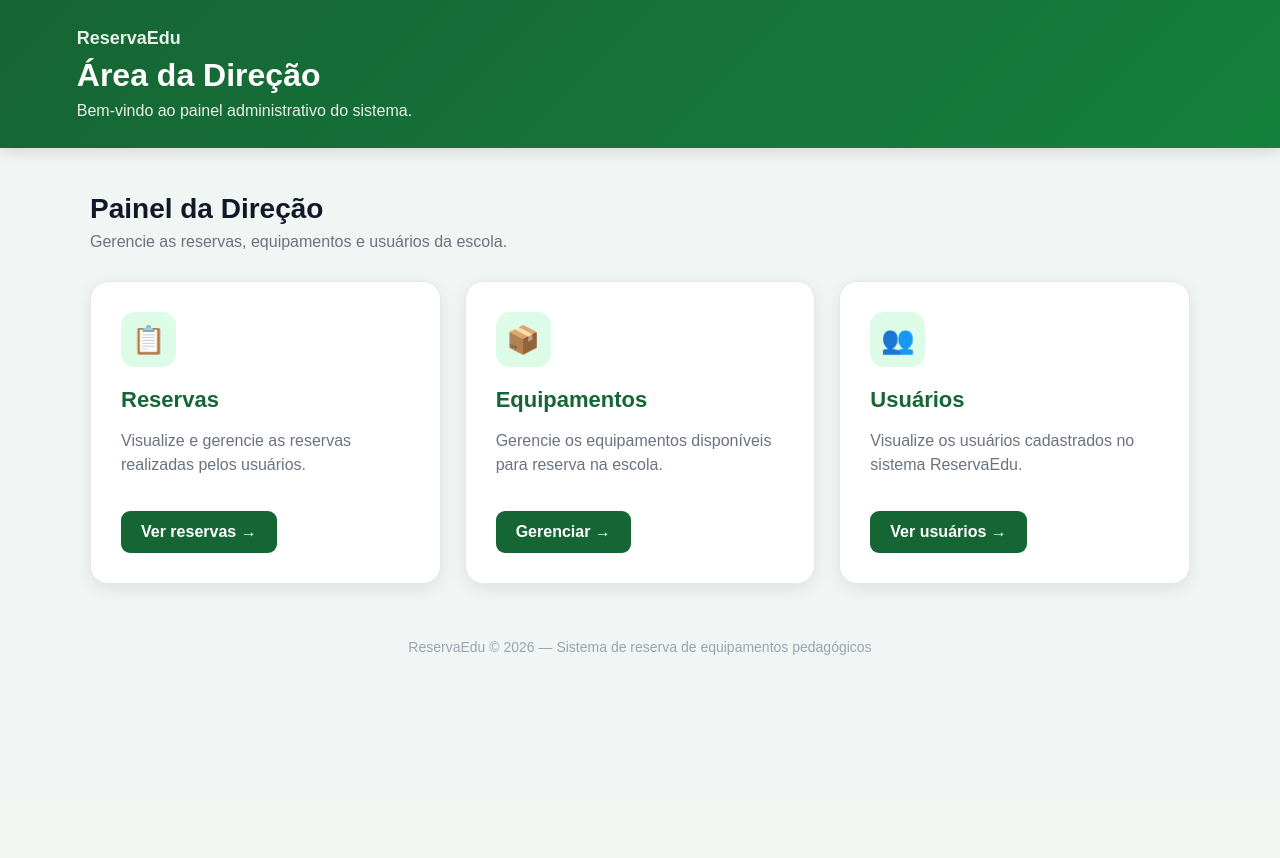
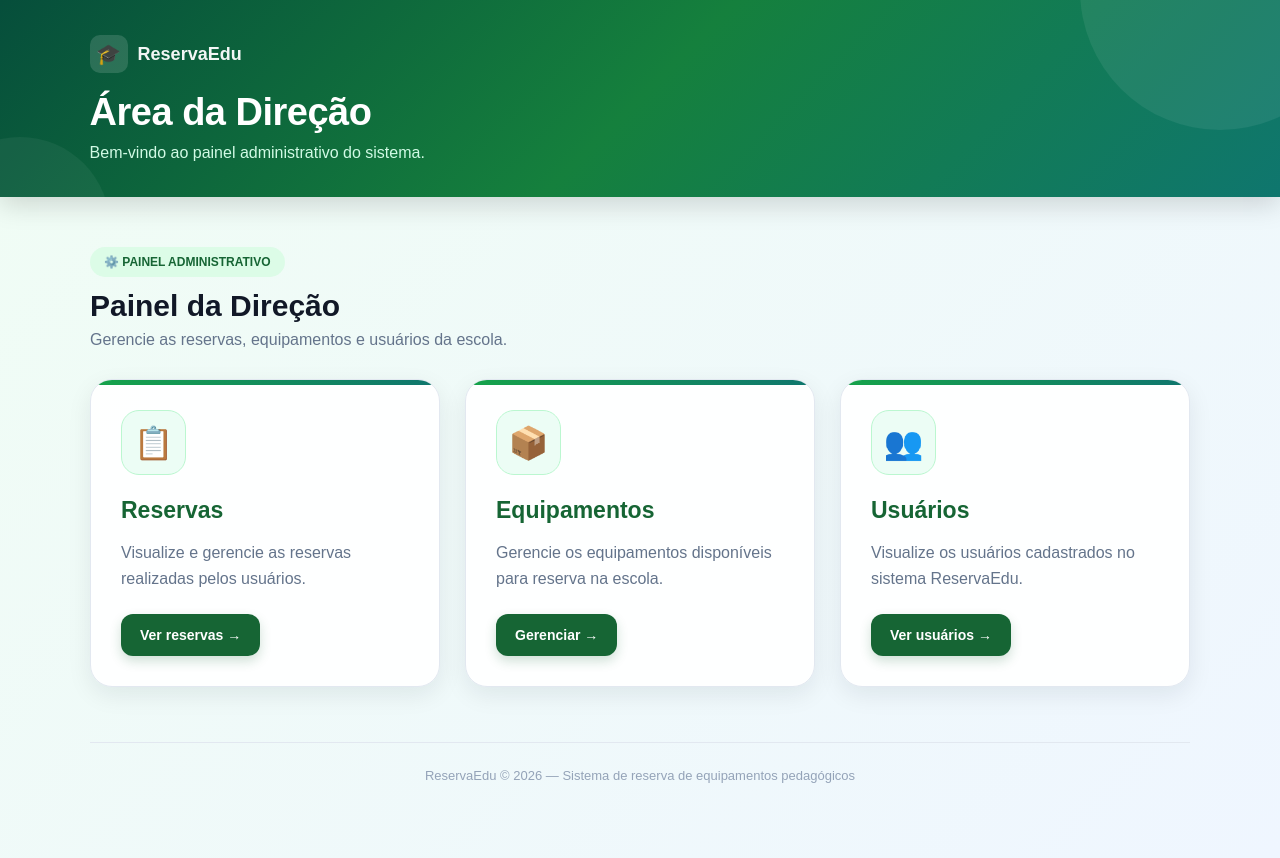
Before and after one commit to Lunna-gaby/Spark, a Django app: template reservas/templates/reservas/direcao.html in a window 1280 px wide. Before the commit the page ends 655 px from the top, so only its background shows below. Run offline with Django 5.2, Linux system fonts and the light colour scheme; the template is opened without the code that fills it, so the values that code supplies are empty.

Commit message:
Finaliza testes e melhorias visuais do ReservaEdu

```diff
--- a/reservas/templates/reservas/direcao.html
+++ b/reservas/templates/reservas/direcao.html
@@ -1,5 +1,6 @@
 <!DOCTYPE html>
 <html lang="pt-br">
+
 <head>
     <meta charset="UTF-8">
     <meta name="viewport" content="width=device-width, initial-scale=1.0">
@@ -13,144 +14,261 @@
 
         body {
             margin: 0;
-            font-family: Arial, sans-serif;
-            background: #f1f5f3;
+            font-family: Arial, Helvetica, sans-serif;
+            background: linear-gradient(135deg, #f0fdf4, #eff6ff);
             color: #1f2937;
+            min-height: 100vh;
         }
 
-        /* CABEÇALHO */
+        /* =========================
+           CABEÇALHO
+        ========================= */
+
         .topo {
-            background: linear-gradient(135deg, #166534, #15803d);
+            background: linear-gradient(135deg, #064e3b, #15803d, #0f766e);
             color: white;
-            padding: 28px 6%;
-            box-shadow: 0 4px 15px rgba(0, 0, 0, 0.12);
+            padding: 35px 7%;
+            position: relative;
+            overflow: hidden;
+            box-shadow: 0 8px 25px rgba(0, 0, 0, 0.15);
+        }
+
+        .topo::before {
+            content: "";
+            position: absolute;
+            width: 280px;
+            height: 280px;
+            border-radius: 50%;
+            background: rgba(255, 255, 255, 0.07);
+            right: -80px;
+            top: -150px;
+        }
+
+        .topo::after {
+            content: "";
+            position: absolute;
+            width: 180px;
+            height: 180px;
+            border-radius: 50%;
+            background: rgba(255, 255, 255, 0.05);
+            left: -70px;
+            bottom: -120px;
+        }
+
+        .topo-conteudo {
+            position: relative;
+            z-index: 1;
+            max-width: 1150px;
+            margin: auto;
         }
 
         .logo {
+            display: inline-flex;
+            align-items: center;
+            gap: 10px;
             font-size: 18px;
             font-weight: bold;
-            opacity: 0.9;
-            margin-bottom: 8px;
+            margin-bottom: 18px;
+            opacity: 0.95;
+        }
+
+        .logo-icone {
+            background: rgba(255, 255, 255, 0.15);
+            width: 38px;
+            height: 38px;
+            border-radius: 10px;
+            display: flex;
+            align-items: center;
+            justify-content: center;
+            font-size: 20px;
         }
 
         .topo h1 {
             margin: 0;
-            font-size: 32px;
+            font-size: 38px;
+            letter-spacing: -0.5px;
         }
 
         .topo p {
-            margin: 8px 0 0;
+            margin: 10px 0 0;
             font-size: 16px;
-            opacity: 0.9;
+            color: #d1fae5;
         }
 
-        /* CONTEÚDO */
+        /* =========================
+           CONTEÚDO
+        ========================= */
+
         .container {
             max-width: 1150px;
-            margin: 0 auto;
-            padding: 45px 25px;
+            margin: auto;
+            padding: 50px 25px;
         }
 
         .titulo {
             margin-bottom: 30px;
         }
 
+        .etiqueta {
+            display: inline-block;
+            background: #dcfce7;
+            color: #166534;
+            padding: 8px 14px;
+            border-radius: 30px;
+            font-size: 12px;
+            font-weight: bold;
+            margin-bottom: 12px;
+        }
+
         .titulo h2 {
             margin: 0 0 8px;
-            font-size: 28px;
+            font-size: 30px;
             color: #111827;
         }
 
         .titulo p {
             margin: 0;
-            color: #6b7280;
+            color: #64748b;
             font-size: 16px;
         }
 
-        /* CARDS */
+        /* =========================
+           CARDS
+        ========================= */
+
         .cards {
             display: grid;
             grid-template-columns: repeat(3, 1fr);
-            gap: 24px;
+            gap: 25px;
         }
 
         .card {
-            background: white;
+            background: rgba(255, 255, 255, 0.95);
             padding: 30px;
-            border-radius: 18px;
-            box-shadow: 0 5px 18px rgba(0, 0, 0, 0.08);
-            transition: 0.25s;
-            border: 1px solid #e5e7eb;
+            border-radius: 22px;
+            border: 1px solid #e2e8f0;
+            box-shadow: 0 8px 25px rgba(15, 23, 42, 0.08);
+            transition: all 0.3s ease;
+            position: relative;
+            overflow: hidden;
+        }
+
+        .card::before {
+            content: "";
+            position: absolute;
+            height: 5px;
+            width: 100%;
+            top: 0;
+            left: 0;
+            background: linear-gradient(90deg, #16a34a, #0f766e);
         }
 
         .card:hover {
-            transform: translateY(-5px);
-            box-shadow: 0 10px 25px rgba(0, 0, 0, 0.12);
+            transform: translateY(-8px);
+            box-shadow: 0 18px 35px rgba(15, 23, 42, 0.13);
         }
 
         .icone {
-            width: 55px;
-            height: 55px;
-            border-radius: 14px;
-            background: #dcfce7;
+            width: 65px;
+            height: 65px;
+            border-radius: 18px;
+            background: #ecfdf5;
+            border: 1px solid #bbf7d0;
             display: flex;
             align-items: center;
             justify-content: center;
-            font-size: 27px;
-            margin-bottom: 20px;
+            font-size: 32px;
+            margin-bottom: 22px;
         }
 
         .card h2 {
             margin: 0 0 12px;
             color: #166534;
-            font-size: 22px;
+            font-size: 23px;
         }
 
         .card p {
-            color: #6b7280;
-            line-height: 1.5;
-            min-height: 48px;
+            color: #64748b;
+            line-height: 1.6;
+            min-height: 52px;
+            margin-bottom: 0;
         }
 
-        /* BOTÕES */
+        /* =========================
+           BOTÕES
+        ========================= */
+
         .botao {
-            display: inline-block;
-            margin-top: 18px;
-            padding: 12px 20px;
+            display: inline-flex;
+            align-items: center;
+            justify-content: center;
+            gap: 8px;
+            margin-top: 22px;
+            padding: 13px 19px;
             background: #166534;
             color: white;
             text-decoration: none;
-            border-radius: 9px;
+            border-radius: 12px;
             font-weight: bold;
-            transition: 0.2s;
+            font-size: 14px;
+            transition: all 0.25s ease;
+            box-shadow: 0 5px 12px rgba(22, 101, 52, 0.2);
         }
 
         .botao:hover {
             background: #14532d;
-            transform: scale(1.03);
+            transform: translateY(-2px);
+            box-shadow: 0 8px 18px rgba(22, 101, 52, 0.28);
         }
 
-        /* RODAPÉ */
+        /* =========================
+           RODAPÉ
+        ========================= */
+
         .rodape {
             text-align: center;
-            color: #9ca3af;
-            font-size: 14px;
+            color: #94a3b8;
+            font-size: 13px;
             margin-top: 55px;
-            padding-bottom: 20px;
+            padding: 25px;
+            border-top: 1px solid #e2e8f0;
         }
 
-        /* CELULAR */
-        @media (max-width: 800px) {
+        /* =========================
+           RESPONSIVIDADE
+        ========================= */
+
+        @media (max-width: 850px) {
+
             .cards {
                 grid-template-columns: 1fr;
+            }
+
+            .topo h1 {
+                font-size: 30px;
+            }
+
+            .card {
+                padding: 25px;
+            }
+        }
+
+        @media (max-width: 500px) {
+
+            .topo {
+                padding: 30px 25px;
             }
 
             .topo h1 {
                 font-size: 26px;
             }
 
+            .container {
+                padding: 35px 18px;
+            }
+
             .titulo h2 {
-                font-size: 24px;
+                font-size: 25px;
             }
         }
     </style>
@@ -158,9 +276,14 @@
 
 <body>
 
+    <!-- CABEÇALHO -->
+
     <header class="topo">
 
+        <div class="topo-conteudo">
+
             <div class="logo">
+                <div class="logo-icone">🎓</div>
                 ReservaEdu
             </div>
 
@@ -170,14 +293,24 @@
                 Bem-vindo ao painel administrativo do sistema.
             </p>
 
+        </div>
+
     </header>
 
+
+    <!-- CONTEÚDO -->
 
     <main class="container">
 
         <div class="titulo">
 
-            <h2>Painel da Direção</h2>
+            <span class="etiqueta">
+                ⚙️ PAINEL ADMINISTRATIVO
+            </span>
+
+            <h2>
+                Painel da Direção
+            </h2>
 
             <p>
                 Gerencie as reservas, equipamentos e usuários da escola.
@@ -186,16 +319,22 @@
         </div>
 
 
+        <!-- CARDS -->
+
         <section class="cards">
 
+
             <!-- RESERVAS -->
+
             <div class="card">
 
                 <div class="icone">
                     📋
                 </div>
 
-                <h2>Reservas</h2>
+                <h2>
+                    Reservas
+                </h2>
 
                 <p>
                     Visualize e gerencie as reservas realizadas pelos usuários.
@@ -209,13 +348,16 @@
 
 
             <!-- EQUIPAMENTOS -->
+
             <div class="card">
 
                 <div class="icone">
                     📦
                 </div>
 
-                <h2>Equipamentos</h2>
+                <h2>
+                    Equipamentos
+                </h2>
 
                 <p>
                     Gerencie os equipamentos disponíveis para reserva na escola.
@@ -229,13 +371,16 @@
 
 
             <!-- USUÁRIOS -->
+
             <div class="card">
 
                 <div class="icone">
                     👥
                 </div>
 
-                <h2>Usuários</h2>
+                <h2>
+                    Usuários
+                </h2>
 
                 <p>
                     Visualize os usuários cadastrados no sistema ReservaEdu.
@@ -247,8 +392,11 @@
 
             </div>
 
+
         </section>
 
+
+        <!-- RODAPÉ -->
 
         <div class="rodape">
             ReservaEdu © 2026 — Sistema de reserva de equipamentos pedagógicos
@@ -257,4 +405,5 @@
     </main>
 
 </body>
+
 </html>
```
Also changed, not shown: reservas/templates/reservas/direcao_equipamentos.html (+15 -1 lines). Lines whose indentation alone changed are shown as unchanged.
